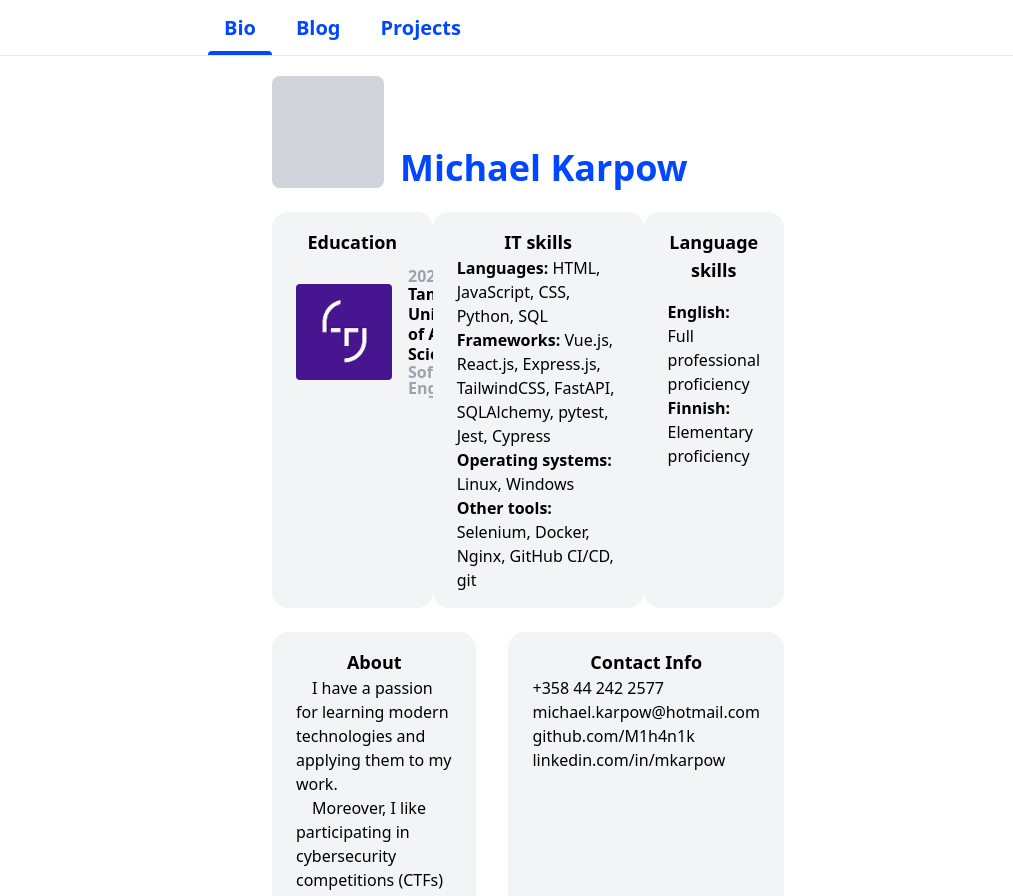
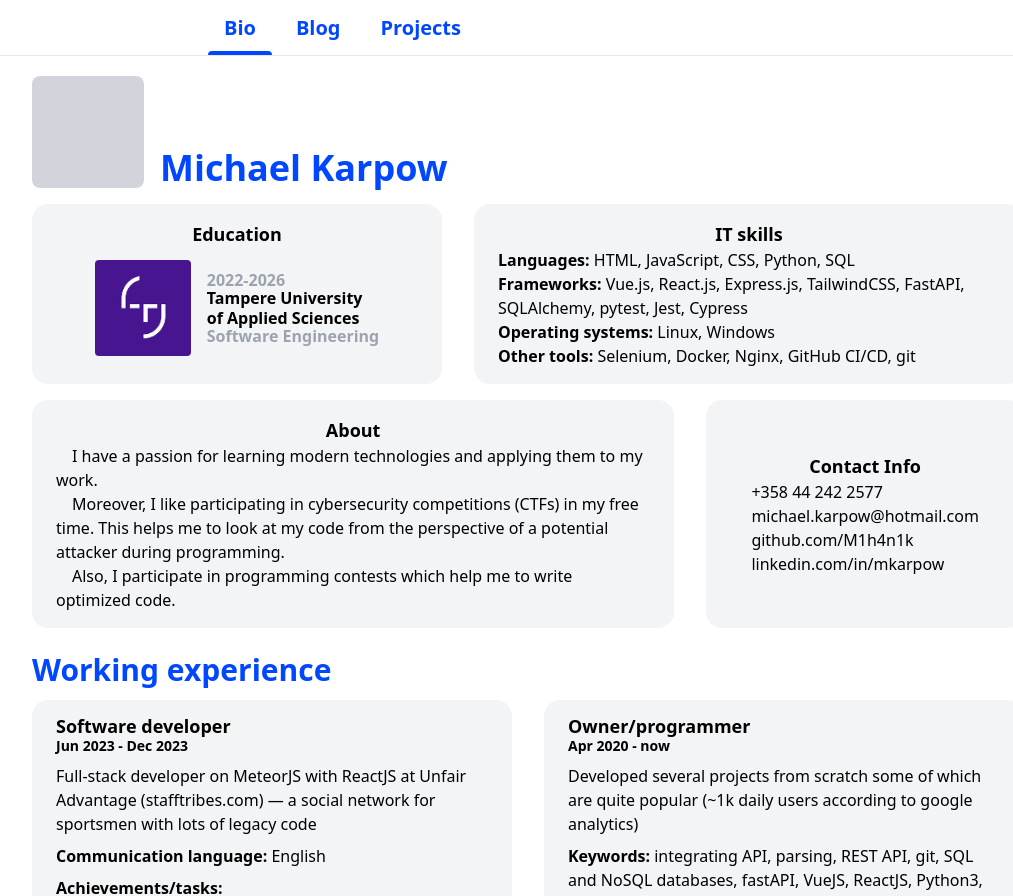
Before and after one commit to M1h4n1k/mywebsite, a Vue app in the folder frontend/: page / in a window 1280 px wide. Shown: the top 896 px of the page, without its empty margins (112-1125 px from the left). Built offline with nearby package versions, Linux system fonts and the light colour scheme.

Commit message:
added adaptivity

```diff
--- a/frontend/src/views/Bio.vue
+++ b/frontend/src/views/Bio.vue
@@ -1,18 +1,18 @@
 <script setup lang="ts"></script>
 
 <template>
-  <div class="w-full px-96 py-5">
-    <div class="space-y-6">
+  <div class="flex w-full flex-col items-center px-6 py-5">
+    <div class="!w-[992px] max-w-full space-y-4">
       <div class="flex items-end">
-        <div class="h-28 w-28 rounded-lg bg-gray-300" />
-        <h1 class="ml-4 text-4xl font-semibold text-[#0047FF]">
+        <div class="h-28 w-28 min-w-28 rounded-lg bg-gray-300" />
+        <h1 class="ml-4 w-fit text-4xl font-semibold text-[#0047FF]">
           Michael Karpow
         </h1>
       </div>
-      <div class="flex justify-between">
-        <div class="item !w-[320px]">
+      <div class="flex flex-wrap gap-x-8 gap-y-6">
+        <div class="item !w-[360px]">
           <h6 class="item-header">Education</h6>
-          <div class="mt-3 flex items-center">
+          <div class="mt-3 flex items-center justify-center">
             <img class="h-24 w-24 rounded" src="@/assets/tuni.png" alt="tuni" />
             <div class="ml-4 flex flex-col font-semibold">
               <p class="leading-4 text-gray-400">2022-2026</p>
@@ -23,7 +23,7 @@
             </div>
           </div>
         </div>
-        <div class="item !w-[600px]">
+        <div class="item !w-[500px]">
           <h6 class="item-header">IT skills</h6>
           <p>
             <b>Languages:</b> HTML, JavaScript, CSS, Python, SQL
@@ -36,16 +36,9 @@
             <b>Other tools:</b> Selenium, Docker, Nginx, GitHub CI/CD, git
           </p>
         </div>
-        <div class="item">
-          <h6 class="item-header">Language skills</h6>
-          <div class="mt-4 h-full">
-            <p><b>English:</b> Full professional proficiency</p>
-            <p><b>Finnish:</b> Elementary proficiency</p>
-          </div>
-        </div>
       </div>
-      <div class="flex space-x-8">
-        <div class="item w-36">
+      <div class="flex flex-wrap gap-x-8 gap-y-6">
+        <div class="item !w-[600px]">
           <h6 class="item-header">About</h6>
           <p>
             &emsp;I have a passion for learning modern technologies and applying
@@ -60,9 +53,9 @@
           </p>
         </div>
 
-        <div class="item w-36">
+        <div class="item flex w-full flex-col items-center justify-center">
           <h6 class="item-header">Contact Info</h6>
-          <div>
+          <div class="">
             <a href="tel:0442422577" class="hover:underline"
               >+358 44 242 2577
             </a>
@@ -81,11 +74,11 @@
           </div>
         </div>
       </div>
-      <h1 class="!mt-8 text-3xl font-semibold text-[#0047FF]">
+      <h1 class="!mt-6 text-3xl font-semibold text-[#0047FF]">
         Working experience
       </h1>
-      <div class="!mt-3 flex space-x-8">
-        <div class="item relative w-36 space-y-2">
+      <div class="!mt-3 flex flex-wrap gap-x-8 gap-y-6">
+        <div class="item relative !w-[400px] min-w-[480px] space-y-2">
           <div>
             <h6 class="text-lg font-bold leading-5">Software developer</h6>
             <h5 class="text-sm font-semibold">Jun 2023 - Dec 2023</h5>
@@ -107,7 +100,7 @@
               <li>Worked closely with product manager</li>
             </ul>
           </div>
-          <div class="h-10"></div>
+          <div class="h-6"></div>
           <p class="absolute bottom-4 right-4 text-sm italic">
             Reference:
             <a class="hover:underline" href="mailto:paul@tribenetworks.ai"
@@ -115,8 +108,7 @@
             >
           </p>
         </div>
-
-        <div class="item relative w-36 space-y-2">
+        <div class="item relative !w-[400px] min-w-[480px] space-y-2">
           <div>
             <h6 class="text-lg font-bold leading-5">Owner/programmer</h6>
             <h5 class="text-sm font-semibold">Apr 2020 - now</h5>
@@ -131,6 +123,7 @@
             ReactJS, Python3, JavaScript, learning TypeScript, administrating
             Linux servers, Docker
           </p>
+          <div class="h-6"></div>
           <p class="absolute bottom-4 right-4 text-sm italic">
             Reference:
             <a class="hover:underline" href="https://github.com/M1h4n1k"
@@ -149,6 +142,8 @@
   border-radius: 1rem;
   background-color: rgb(243 244 246);
   padding: 1rem 1.5rem;
+  min-width: 250px;
+  flex-grow: 1;
 }
 
 .item-header {
```
